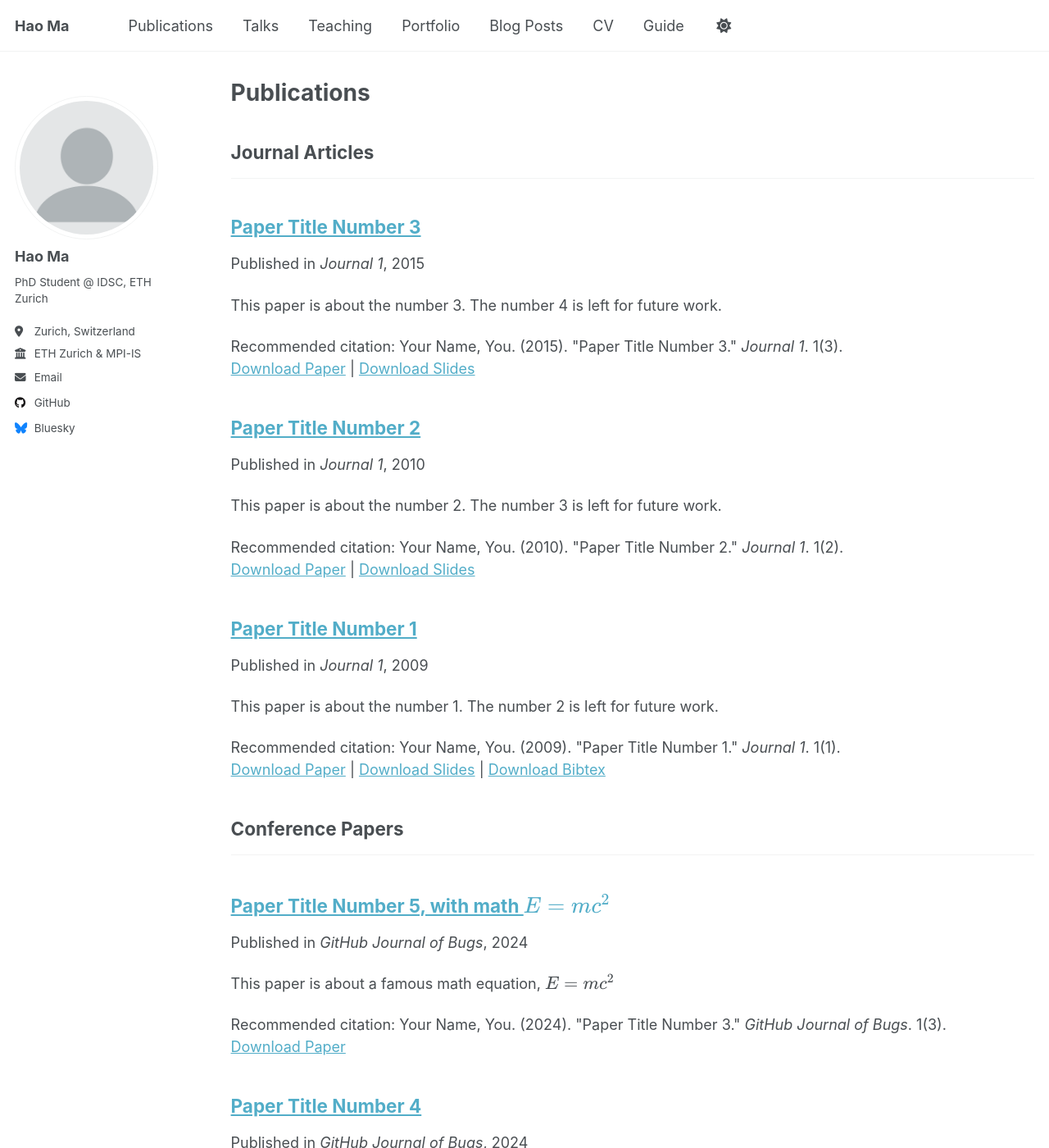
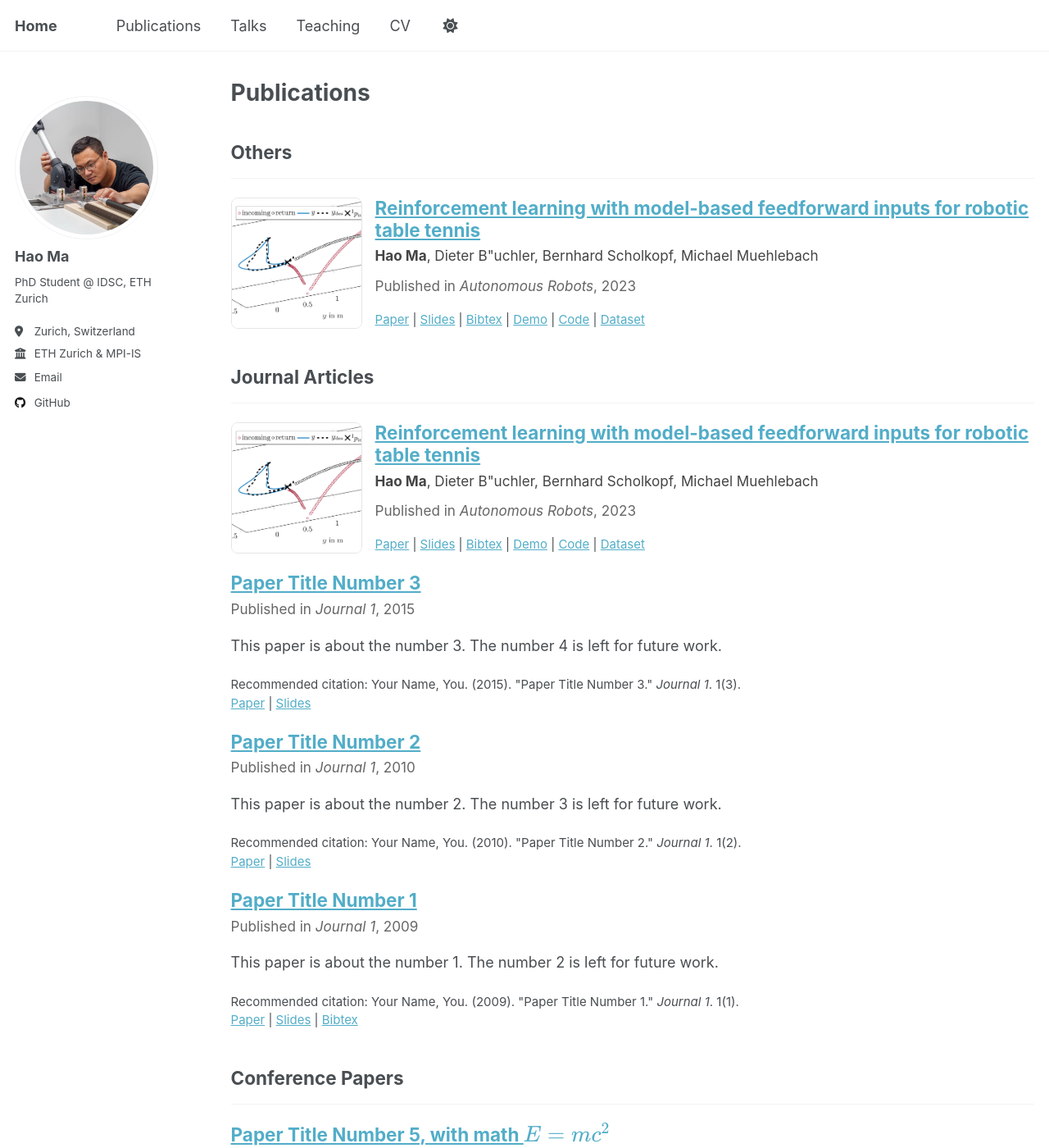
Before and after one commit to HaoMAFRLu/HaoMAFRLu.github.io, a Jekyll site: the page built from _pages/publications.html, in a window 1280 px wide and 1400 px high. Shown: the whole window at 82% size. Built offline with Jekyll 4.4.1, drawn with Linux system fonts in a browser that asks for light colours; a script that is not in the unit is left out; some of the changed text lies outside the part shown.

Commit message:
template for _publications

```diff
--- a/_config.yml
+++ b/_config.yml
@@ -9,7 +9,7 @@
 # Basic Site Settings
 locale                   : "en-US"
 site_theme               : "default" # Currently available options are "default", "air"
-title                    : "Hao Ma"
+title                    : "Home"
 title_separator          : "-"
 name                     : &name "Your Name"
 description              : &description "Your Name's academic portfolio"   # Update this with a general description of your site, this is the default if not overridden by a page
@@ -23,7 +23,7 @@ repository               : "HaoMAFRLu/HaoMAFRLu.github.io"
 #               Additional customization can be done by editing /_includes/author-profile.html
 author:
   # Biographic information
-  avatar           : "profile.png"
+  avatar           : "cropped_profile.png"
   name             : "Hao Ma"
   pronouns         : # example: "she/her"
   bio              : "PhD Student @ IDSC, ETH Zurich"
@@ -54,7 +54,7 @@ author:
 
   # Social media
   artstation       : # Username
-  bluesky          : "bsky.app" # Replace this with you Bluesky username
+  bluesky          : # "bsky.app" # Replace this with you Bluesky username
   facebook         : # Username
   flickr           : # Username
   foursquare       : # Username
@@ -81,12 +81,15 @@ author:
 
 # Publication Category - The following the list of publication categories and their headings
 publication_category:
+  others:
+    title: 'Others'
   books:
     title: 'Books'
   manuscripts:
     title: 'Journal Articles'
   conferences:
     title: 'Conference Papers'
+
 
 # Site Settings
 teaser                   :  # filename of teaser fallback teaser image placed in /images/ for social media previews
--- a/_includes/archive-single.html
+++ b/_includes/archive-single.html
@@ -12,73 +12,91 @@
   {% assign title = post.title %}
 {% endif %}
 
-<div class="{{ include.type | default: "list" }}__item">
-  <article class="archive__item" itemscope itemtype="http://schema.org/CreativeWork">
-    {% if include.type == "grid" and teaser %}
-      <div class="archive__item-teaser">
-        <img src=
-          {% if teaser contains "://" %}
-            "{{ teaser }}"
-          {% else %}
-            "{{ teaser | prepend: "/images/" | prepend: base_path }}"
-          {% endif %}
-          alt="">
+<div class="pub-item">
+  {% if teaser %}
+    <div class="pub-thumb">
+      <a href="{{ base_path }}{{ post.url }}" rel="permalink" aria-label="{{ title }}">
+        <img src={% if teaser contains "://" %}"{{ teaser }}"{% else %}"{{ teaser | prepend: "/images/" | prepend: base_path }}"{% endif %} alt="thumbnail for {{ title }}">
+      </a>
     </div>
   {% endif %}
 
+  <div class="pub-body">
     <h2 class="archive__item-title" itemprop="headline">
       {% if post.link %}
-        <a href="{{ post.link }}">{{ title }}</a> <a href="{{ base_path }}{{ post.url }}" rel="permalink"><i class="fa fa-link" aria-hidden="true" title="permalink"></i><span class="sr-only">Permalink</span></a>
+        <a href="{{ post.link }}">{{ title }}</a>
+        <a href="{{ base_path }}{{ post.url }}" rel="permalink">
+          <i class="fa fa-link" aria-hidden="true" title="permalink"></i>
+          <span class="sr-only">Permalink</span>
+        </a>
       {% else %}
         <a href="{{ base_path }}{{ post.url }}" rel="permalink">{{ title }}</a>
       {% endif %}
     </h2>
+
+    {% if post.authors %}
+      <p class="pub-authors">{{ post.authors }}</p>
+    {% endif %}
 
     {% if post.read_time %}
       <p class="page__meta"><i class="fa fa-clock" aria-hidden="true"></i> {% include read-time.html %}</p>
     {% endif %}
 
     {% if post.collection == 'teaching' %}
-          <p> {{ post.type }}, <i>{{ post.venue }}</i>, {{ post.date | default: "1900-01-01" | date: "%Y" }} </p>
+      <p class="pub-meta">{{ post.type }}, <i>{{ post.venue }}</i>, {{ post.date | default: "1900-01-01" | date: "%Y" }}</p>
     {% elsif post.collection == 'publications' %}
-          <p>Published in <i>{{ post.venue }}</i>, {{ post.date | default: "1900-01-01" | date: "%Y" }} </p>
+      <p class="pub-meta">Published in <i>{{ post.venue }}</i>, {{ post.date | default: "1900-01-01" | date: "%Y" }}</p>
     {% elsif post.date %}
-         <p class="page__date"><strong><i class="fa fa-fw fa-calendar" aria-hidden="true"></i> {{ site.data.ui-text[site.locale].date_label | default: "Published:" }}</strong> <time datetime="{{ post.date | default: "1900-01-01" | date_to_xmlschema }}">{{ post.date | default: "1900-01-01" | date: "%B %d, %Y" }}</time></p>
+      <p class="pub-meta">
+        <strong><i class="fa fa-fw fa-calendar" aria-hidden="true"></i>
+          {{ site.data.ui-text[site.locale].date_label | default: "Published:" }}</strong>
+        <time datetime="{{ post.date | default: "1900-01-01" | date_to_xmlschema }}">{{ post.date | default: "1900-01-01" | date: "%B %d, %Y" }}</time>
+      </p>
     {% endif %}
 
     {% if post.excerpt and site.read_more != 'enabled' %}
       <p class="archive__item-excerpt" itemprop="description">{{ post.excerpt | markdownify }}</p>
     {% elsif post.excerpt and site.read_more == 'enabled' %}
-    <p class="archive__item-excerpt" itemprop="description"><p>{{ post.excerpt | markdownify | remove: '<p>' | remove: '</p>' }}<strong><a href="{{ base_path }}{{ post.url }}" rel="permalink"> Read more</a></strong></p></p>
+      <p class="archive__item-excerpt" itemprop="description">
+        <span>{{ post.excerpt | markdownify | remove: '<p>' | remove: '</p>' }}</span>
+        <strong><a href="{{ base_path }}{{ post.url }}" rel="permalink"> Read more</a></strong>
+      </p>
     {% endif %}
 
-    {% if post.citation and post.paperurl and post.slidesurl and post.bibtexurl %}
-      <p>Recommended citation: {{ post.citation }}<br /><a href="{{ post.paperurl }}">Download Paper</a> | <a href="{{ post.slidesurl }}">Download Slides</a> | <a href="{{ post.bibtexurl }}">Download Bibtex</a></p>
-    {% elsif post.citation and post.paperurl and post.slidesurl %}
-      <p>Recommended citation: {{ post.citation }}<br /><a href="{{ post.paperurl }}">Download Paper</a> | <a href="{{ post.slidesurl }}">Download Slides</a></p>
-    {% elsif post.citation and post.paperurl and post.bibtexurl %}
-      <p>Recommended citation: {{ post.citation }}<br /><a href="{{ post.paperurl }}">Download Paper</a> | <a href="{{ post.bibtexurl }}">Download Bibtex</a></p>
-    {% elsif post.citation and post.paperurl %}
-      <p>Recommended citation: {{ post.citation }}<br /><a href="{{ post.paperurl }}">Download Paper</a></p>
-    {% elsif post.citation and post.slidesurl and post.bibtexurl %}
-      <p>Recommended citation: {{ post.citation }}<br /><a href="{{ post.slidesurl }}">Download Slides</a> | <a href="{{ post.bibtexurl}}">Download Bibtex</a></p>
-    {% elsif post.citation and post.slidesurl %}
-      <p>Recommended citation: {{ post.citation }}<br /><a href="{{ post.slidesurl }}">Download Slides</a></p>
-    {% elsif post.citation and post.bibtexurl %}
-      <p>Recommended citation: {{ post.citation }}<br /><a href="{{ post.bibtexurl }}">Download Bibtex</a></p>
-    {% elsif post.citation %}
-      <p>Recommended citation: {{ post.citation }}</p>
-    {% elsif post.paperurl and post.bibtexurl %}
-      <p><a href=" {{ post.paperurl }} ">Download Paper</a> | <a href="{{ post.bibtexurl }}">Download Bibtex</a></p>
-    {% elsif post.paperurl %}
-      <p><a href=" {{ post.paperurl }} ">Download Paper</a></p>
-    {% elsif post.slidesurl and post.bibtexurl %}
-      <p><a href="{{ post.slidesurl }}">Download Slides</a> | <a href="{{ post.bibtexurl }}">Download Bibtex</a></p>
-    {% elsif post.slidesurl %}
-      <p><a href="{{ post.slidesurl }}">Download Slides</a></p>
-    {% elsif post.bibtexurl %}
-      <p><a href="{{ post.bibtexurl }}">Download Bibtex</a></p>
+    <p class="pub-links" style="font-size: smaller">
+      {% if post.citation %}
+        Recommended citation: {{ post.citation }}<br />
       {% endif %}
 
-  </article>
+      {% assign links = "" %}
+      {% if post.paperurl %}
+        <a href="{{ post.paperurl }}">Paper</a>
+        {% assign links = "yes" %}
+      {% endif %}
+      {% if post.slidesurl %}
+        {% if links == "yes" %} | {% endif %}
+        <a href="{{ post.slidesurl }}">Slides</a>
+        {% assign links = "yes" %}
+      {% endif %}
+      {% if post.bibtexurl %}
+        {% if links == "yes" %} | {% endif %}
+        <a href="{{ post.bibtexurl }}">Bibtex</a>
+        {% assign links = "yes" %}
+      {% endif %}
+      {% if post.video %}
+        {% if links == "yes" %} | {% endif %}
+        <a href="{{ post.video }}">Demo</a>
+        {% assign links = "yes" %}
+      {% endif %}
+      {% if post.code %}
+        {% if links == "yes" %} | {% endif %}
+        <a href="{{ post.code }}">Code</a>
+        {% assign links = "yes" %}
+      {% endif %}
+      {% if post.dataset %}
+        {% if links == "yes" %} | {% endif %}
+        <a href="{{ post.dataset }}">Dataset</a>
+      {% endif %}
+    </p>
   </div>
+</div>
--- /dev/null
+++ b/_publications/iterative-learning.md
@@ -0,0 +1,20 @@
+---
+title: "A Learning-based Iterative Control Framework for Controlling a Robot Arm with Pneumatic Artificial Muscles"
+authors: "<b>Hao Ma</b>, Dieter B&uuml;chler, Bernhard Sch&ouml;lkopf, Michael Muehlebach"
+header:
+  teaser: "/pubs/main_body.png"
+collection: publications
+category: conferences
+permalink: /publication/learning_based_iterative_control
+excerpt: ''
+date: 2022-07-01
+venue: 'Robotics: Science and Systems'
+paperurl: 'https://link.springer.com/content/pdf/10.1007/s10514-023-10140-6.pdf'
+# slidesurl: "https://mysite.com/slides.pdf"
+# bibtexurl: "https://mysite.com/bibtex.bib"
+# video: 'https://www.youtube.com/watch?v=kR9jowEH7PY'
+# code: "https://github.com/username/repo"
+# dataset: "https://zenodo.org/record/xxxxx"
+# citation: 'Hao Ma, Dieter Buechler, Bernhard Schoelkopf, Micahel Muehlebach. (2009). &quot;Reinforcement learning with model-based feedforward inputs for robotic table tennis.&quot; <i>Autonomous Robots</i>. 47(8):1387-1403.'
+---
+In this work, we propose a new learning-based iterative control (IC) framework that enables a complex soft-robotic arm to track trajectories accurately. Compared to traditional iterative learning control (ILC), which operates on a single fixed reference trajectory, we use a deep learning approach to generalize across various reference trajectories. The resulting nonlinear mapping computes feedforward actions and is used in a two degrees of freedom control design. Our method incorporates prior knowledge about the system dynamics and by learning only feedforward actions, it mitigates the risk of instability. We demonstrate a low sample complexity and an excellent tracking performance in real-world experiments. The experiments are carried out on a custom-made robot arm with four degrees of freedom that is actuated with pneumatic artificial muscles. The experiments include high acceleration and high velocity motion.
--- /dev/null
+++ b/_publications/test.md
@@ -0,0 +1,20 @@
+---
+title: "Reinforcement learning with model-based feedforward inputs for robotic table tennis"
+authors: "<b>Hao Ma</b>, Dieter B\"uchler, Bernhard Scholkopf, Michael Muehlebach"
+header:
+  teaser: "/pubs/interception.png"
+collection: publications
+category: others
+permalink: /publication/reinforcement_learning_model_based
+excerpt: ''
+date: 2023-10-17
+venue: 'Autonomous Robots'
+paperurl: 'https://link.springer.com/content/pdf/10.1007/s10514-023-10140-6.pdf'
+slidesurl: "https://mysite.com/slides.pdf"
+bibtexurl: "https://mysite.com/bibtex.bib"
+video: 'https://www.youtube.com/watch?v=kR9jowEH7PY'
+code: "https://github.com/username/repo"
+dataset: "https://zenodo.org/record/xxxxx"
+# citation: 'Hao Ma, Dieter Buechler, Bernhard Schoelkopf, Micahel Muehlebach. (2009). &quot;Reinforcement learning with model-based feedforward inputs for robotic table tennis.&quot; <i>Autonomous Robots</i>. 47(8):1387-1403.'
+---
+We rethink the traditional reinforcement learning approach, which is based on optimizing over feedback policies, and propose a new framework that optimizes over feedforward inputs instead. This not only mitigates the risk of destabilizing the system during training but also reduces the bulk of the learning to a supervised learning task. As a result, efficient and well-understood supervised learning techniques can be applied and are tuned using a validation data set. The labels are generated with a variant of iterative learning control, which also includes prior knowledge about the underlying dynamics. Our framework is applied for intercepting and returning ping-pong balls that are played to a four-degrees-of-freedom robotic arm in real-world experiments. The robot arm is driven by pneumatic artificial muscles, which makes the control and learning tasks challenging. We highlight the potential of our framework by comparing it to a reinforcement learning approach that optimizes over feedback policies. We find that our framework achieves a higher success rate for the returns (100% vs. 96%, on 107 consecutive trials, see https://youtu.be/kR9jowEH7PY) while requiring only about one tenth of the samples during training. We also find that our approach is able to deal with a variant of different incoming trajectories.
--- a/assets/css/academicons.css
+++ b/assets/css/academicons.css
@@ -569,3 +569,48 @@ border-radius: .1em;
 .ai-inverse {
   color: #fff;
 }
+
+.pub-item {
+  display: flex;
+  gap: 16px;
+  align-items: center;
+  margin: 1.2rem 0;
+}
+
+.pub-body .archive__item-title {
+  margin-top: 0;
+}
+
+.pub-thumb {
+  flex: 0 0 160px;
+}
+.pub-thumb img {
+  width: 160px;
+  height: 160px;
+  object-fit: cover;
+  border-radius: 8px;
+  border: 1px solid #e6e6e6;
+  display: block;
+}
+.pub-body {
+  flex: 1 1 auto;
+  min-width: 0;
+}
+.pub-meta {
+  margin: 0.25rem 0 0.6rem 0;
+  color: #666;
+  font-size: 0.95em;
+}
+.pub-links { margin: 0.4rem 0 0 0; }
+
+@media (max-width: 640px) {
+  .pub-item { flex-direction: column; gap: 10px; }
+  .pub-thumb { flex: none; }
+  .pub-thumb img { width: 100%; height: auto; }
+}
+
+.pub-authors {
+  margin: 0.2rem 0 0.6rem 0;
+  font-size: 0.95em;
+  color: #444;
+}
```
Also changed, not shown: _data/navigation.yml (+6 -6 lines), _layouts/single.html (+45 -2 lines), _pages/about_me.md (added, +12 -0 lines), _publications/reinforcement-learning-with-model-based-inputs.md (added, +20 -0 lines), assets/css/collapse.css (line endings or trailing spaces), images/cropped_profile.png (added), images/pubs/interception.png (added), images/pubs/main_body.png (added), images/pubs/model_based_rl.png (added), images/pubs/test.png (added), 3 other files. Lines whose indentation alone changed are shown as unchanged.
